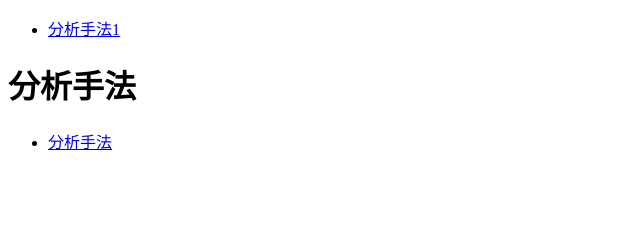
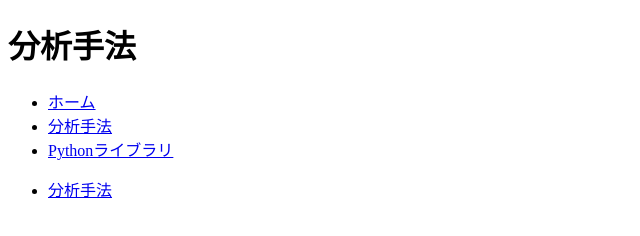
Before and after one commit to taro-n98/data_science_book, a plain HTML site: page analysis_method.html in a window 1280 px wide. Shown: the whole page, without its empty margins (0-640 px from the left). Drawn offline with Linux system fonts and the light colour scheme.

Commit message:
Update analysis_method.html

```diff
--- a/analysis_method.html
+++ b/analysis_method.html
@@ -5,18 +5,20 @@
   <title>Data Science Book</title>
 </head>
 <body>
-  <div id="sidebar">
-  <ul class="analysis_method" ,type="sqare">
-    <li><a href="aaa.html">分析手法1</a></li>
-  </ul>
-  </div>
-
   <div id="header">
     <h1>分析手法</h1>
   </div>
 
+  <div id="sidebar">
+  <ul class="library", type="sqare">
+    <li><a href="index.html">ホーム</a></li>
+    <li><a href="analysis_method.html">分析手法</a></li>
+    <li><a href="library.html">Pythonライブラリ</a></li>
+  </ul>
+  </div>
+
   <div id="main">
-  <ul class="main">
+  <ul class="library">
     <li><a href="index.html">分析手法</a></li>
   </ul>
   </div>
```
